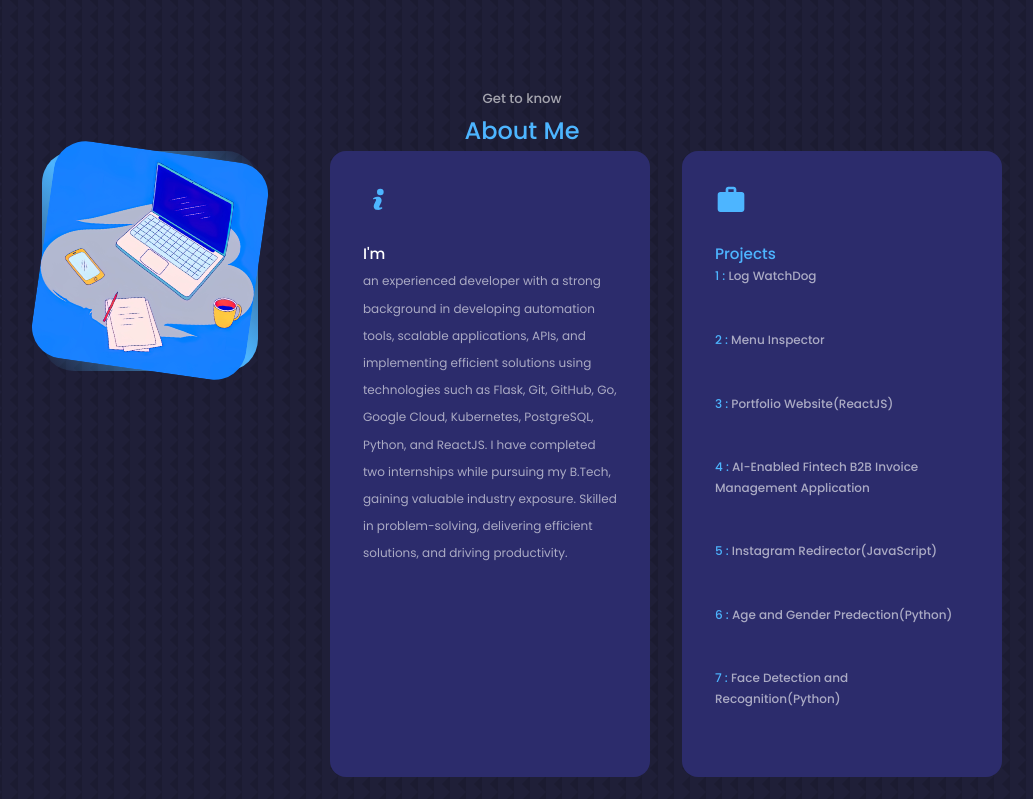
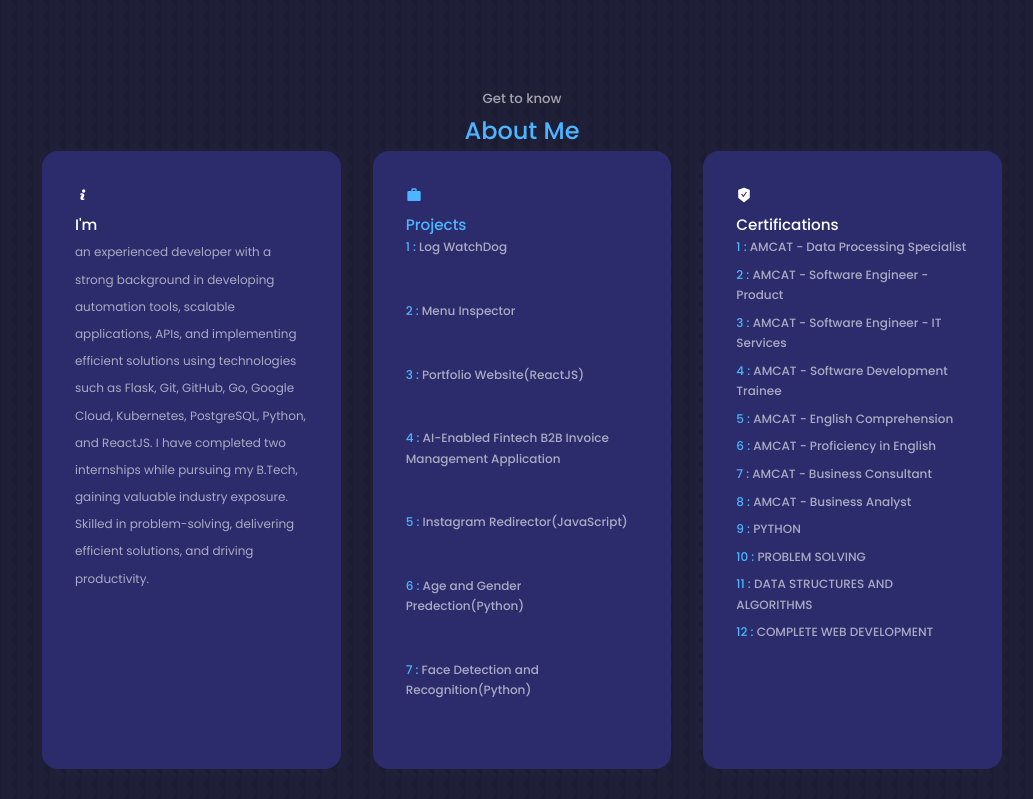
Before and after one commit to D0T7/Portfolio, a React (Create React App) app: page / in a window 1280 px wide. Shown: the part 840-1639 px from the top of the page, without its empty margins (118-1151 px from the left). Built offline with nearby package versions, Linux system fonts and the light colour scheme.

Commit message:
updated about section

```diff
--- a/package.json
+++ b/package.json
@@ -15,6 +15,7 @@
     "react-dom": "^18.1.0",
     "react-icons": "^4.3.1",
     "react-scripts": "^5.0.1",
+    "save-dev": "0.0.1-security",
     "web-vitals": "^2.1.4"
   },
   "scripts": {
--- a/src/components/about/About.css
+++ b/src/components/about/About.css
@@ -1,6 +1,6 @@
 .about__container {
     display: grid;
-    grid-template-columns: 15% 70%;
+    grid-template-columns: 1fr;
     gap: 15%;
 }
 
@@ -13,7 +13,7 @@
     place-items: center;
 }
 
-.about__me-image {
+/* .about__me-image {
     height: min-content;
     border-radius: 2rem;
     overflow: hidden;
@@ -24,11 +24,11 @@
     transform: rotate(0deg);
     transition: var(--transition);
 
-}
+} */
 
 .about__cards {
     display: grid;
-    grid-template-columns: repeat(2, 1fr);
+    grid-template-columns: repeat(3, 2fr);
     gap: 2rem;
 }
 
@@ -48,11 +48,11 @@
     cursor: default;
 }
 
-.about__icon {
+/* .about__icon {
     color: var(--color-primary);
     font-size: 2rem;
     margin-bottom: 1rem;
-}
+} */
 
 .about__card h5 {
     font-size: .95rem;
@@ -102,10 +102,10 @@
         gap: 0;
     }
 
-    .about__me {
+    /* .about__me {
         width: 50%;
         margin: 2rem auto 4rem;
-    }
+    } */
 
     .about__content p {
         margin: 1rem 0 1.5rem;
--- a/src/components/about/About.jsx
+++ b/src/components/about/About.jsx
@@ -1,5 +1,5 @@
 import React from 'react'
-import ME from '../../assets/me-about.jpg'
+// import ME from '../../assets/me-about.jpg'
 import { MdOutlineWork } from 'react-icons/md'
 import { TiInfoLarge } from 'react-icons/ti'
 import { AiFillSafetyCertificate } from 'react-icons/ai'
@@ -16,11 +16,11 @@ const About = () => {
       <h5>Get to know </h5>
       <h2>About Me</h2>
       <div className="container about__container">
-        <div className='about__me'>
+        {/* <div className='about__me'>
           <div className='about__me-image'>
             <img src={ME} alt='me' />
           </div>
-        </div>
+        </div> */}
 
         <div className='about__content'>
           <div className="about__cards">
```
Also changed, not shown: 1 other file (tests, documents, lock files or other folders).
